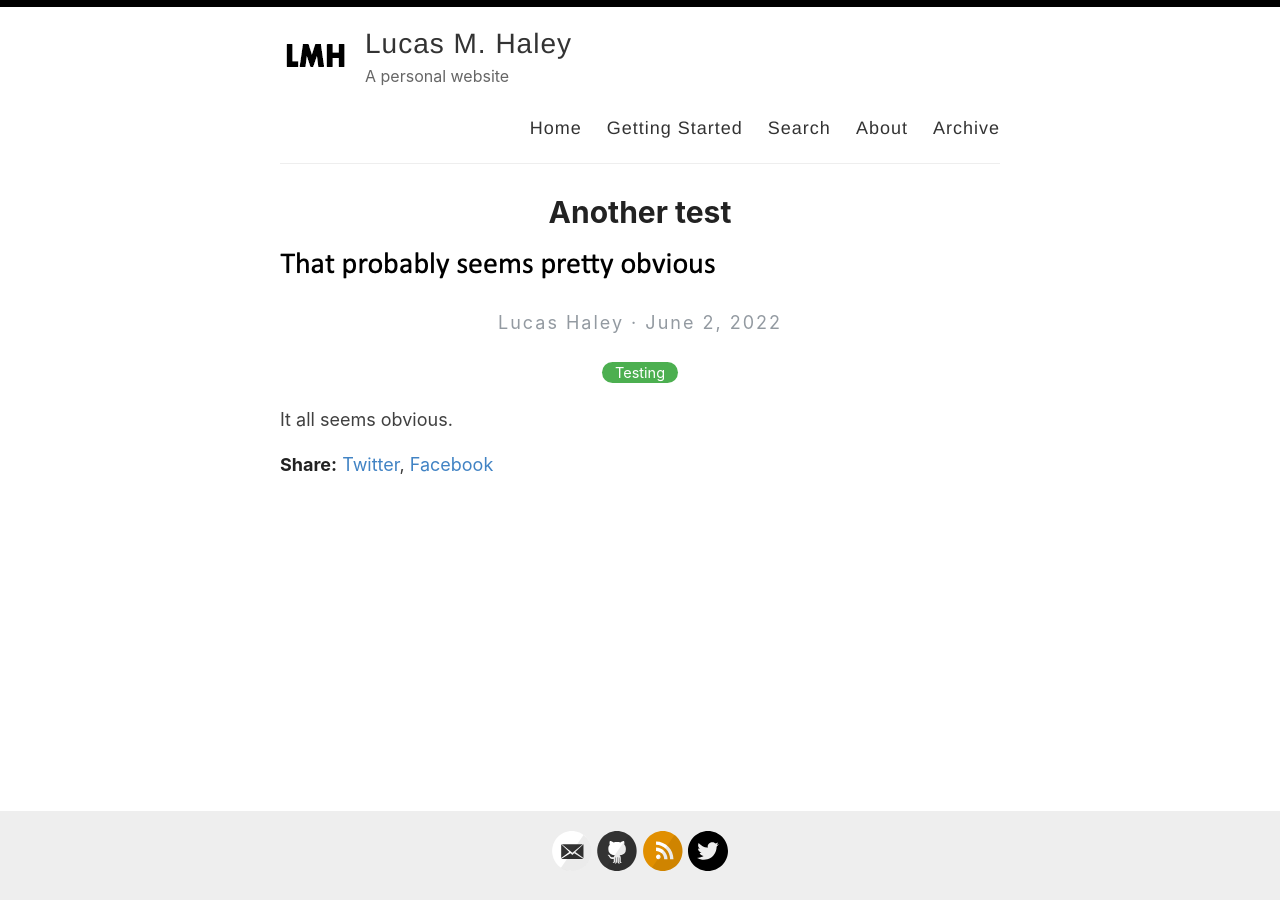
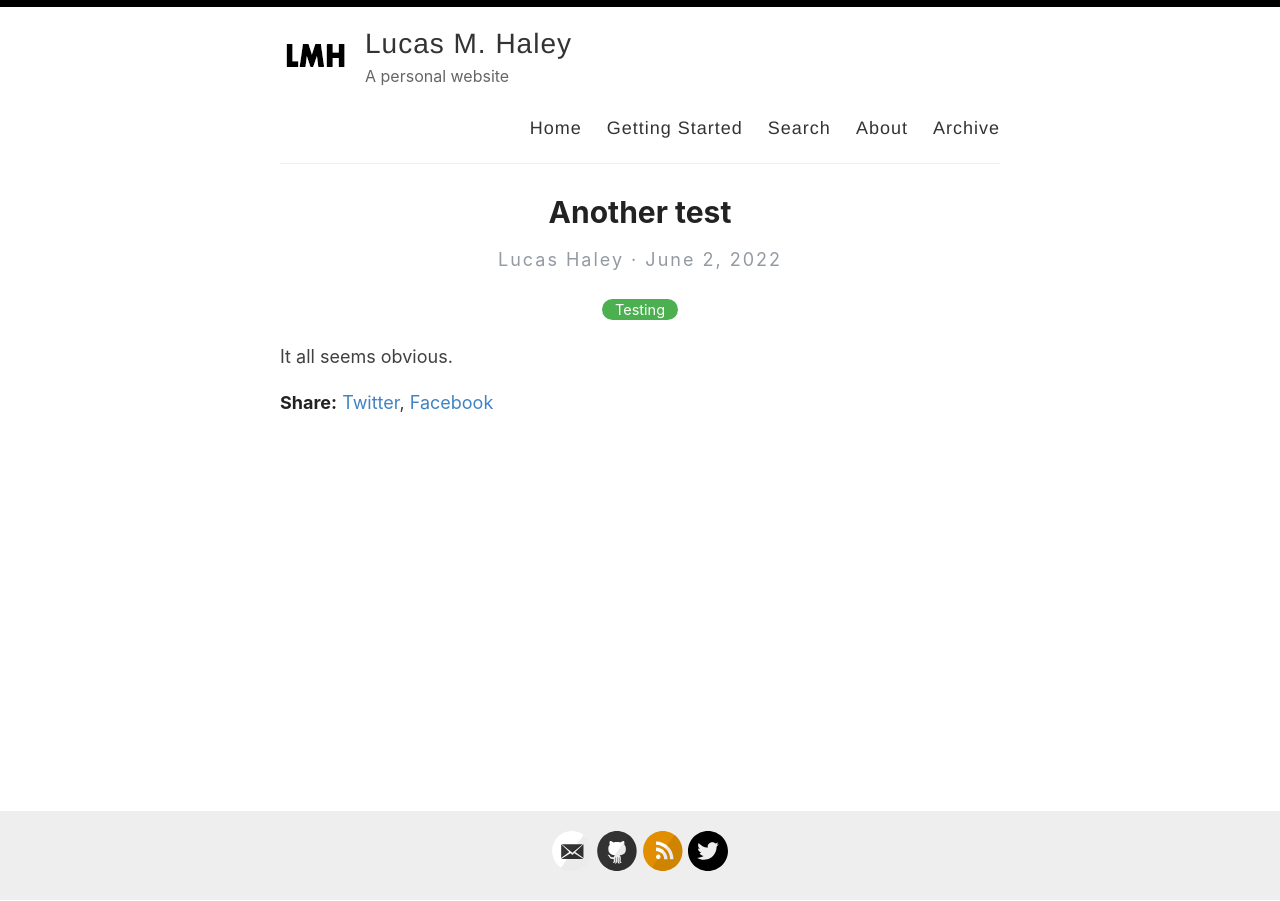
Before and after one commit to lucashaley/lucashaley.github.io, a Jekyll site: the page built from _posts/2022-06-02-another-test.md, in a window 1280 px wide. Built offline with Jekyll 4.4.1, drawn with Linux system fonts in a browser that asks for light colours.

Commit message:
Fixing related pages

```diff
--- a/_layouts/post.html
+++ b/_layouts/post.html
@@ -4,7 +4,6 @@
 
 <article class="post detailed">
   <h1>{{ page.title }}</h1>
-  <img src="{{ page.splash | relative_url }}">
 
   <div>
     <p class="author_title">{{site.author}}  ·  {{ page.date | date: "%B %e, %Y" }}</p>
@@ -32,6 +31,18 @@
     <p><span class="share-box">Share:</span> <a href="http://twitter.com/share?text={{ page.title }}&url={{site.url}}{{page.url}}" target="_blank">Twitter</a>, <a href="https://www.facebook.com/sharer.php?u={{site.url}}{{page.url}}" target="_blank">Facebook</a></p>
   </div>
 
+  <div>
+    {% if post %}
+      {% assign related = post.related %}
+    {% else %}
+      {% assign related = page.related %}
+    {% endif %}
+    {% for related_page in related | where:"path", related %}
+      <h2>{{ related_page.title }}</h2>
+      <p>{{ related_page.excerpt }}</p>
+    {% endfor %}
+  </div>
+
   <!--<div class="date">
     Written on {{ page.date | date: "%B %e, %Y" }}
   </div>-->
```
